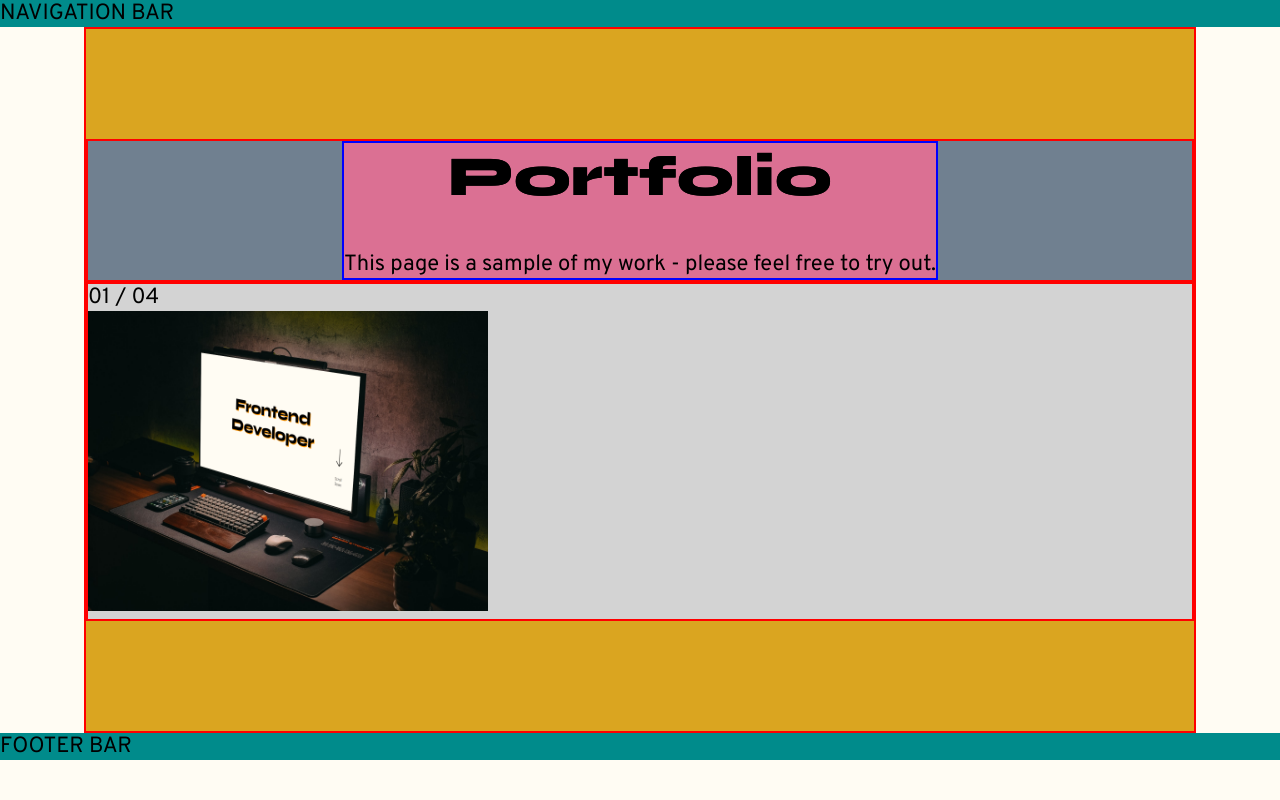
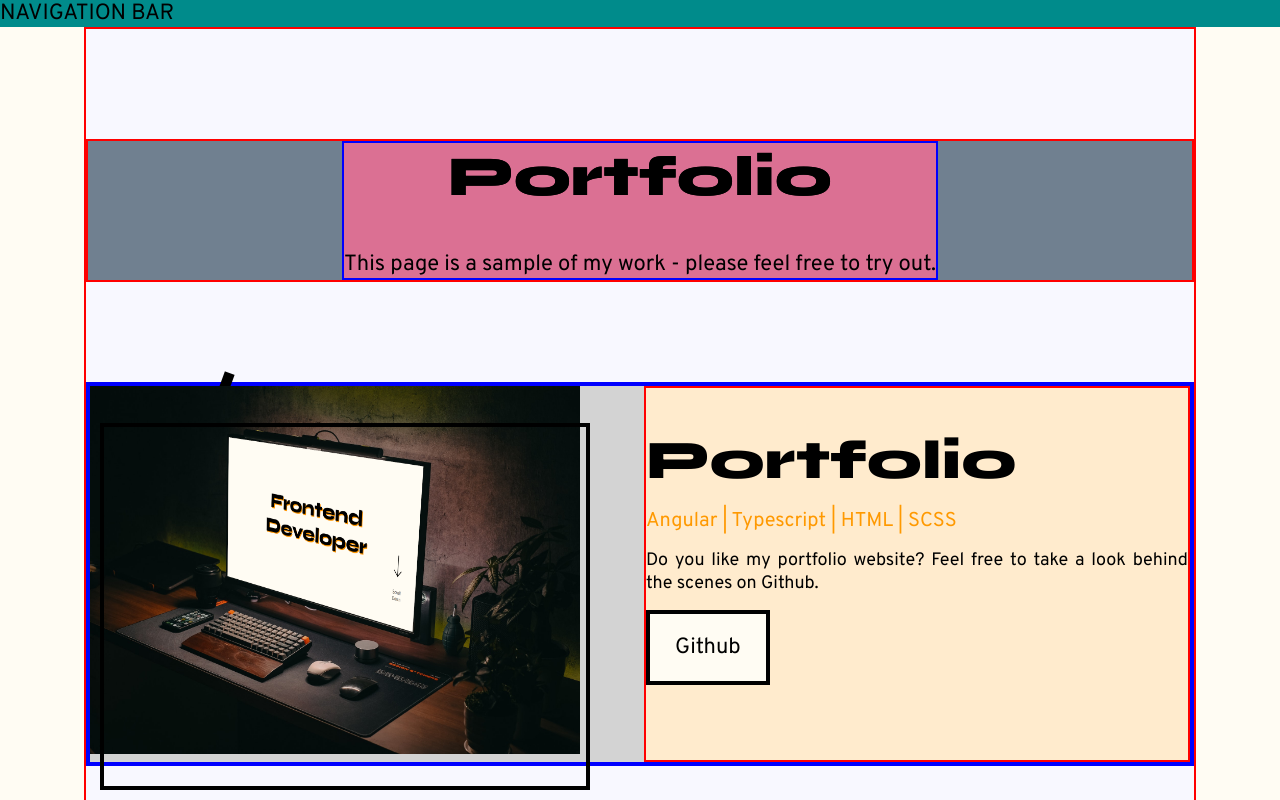
Before and after one commit to LukasErdmanski/Portfolio, an Angular app: page / in a window 1280 px wide. Shown: the top 800 px of the page. Built offline with nearby package versions, Linux system fonts and the light colour scheme.

Commit message:
added number, frame-wrapper, text-container to project part in portfolio component

```diff
--- a/src/app/portfolio/portfolio.component.html
+++ b/src/app/portfolio/portfolio.component.html
@@ -8,13 +8,35 @@
     </div>
   </div>
   <div class="project">
-    <div>01 / 04</div>
+    <div class="number">01 / 04</div>
     <div class="img-wrapper">
       <img
         class="project-img"
         src="assets/img/portfolio-view.png"
         alt="portfolio-view"
       />
+      <div class="frame-wrapper">
+        <div class="frame"></div>
+      </div>
+    </div>
+    <div class="text-container">
+      <h2>Portfolio</h2>
+      <div class="techs">
+        <span>Angular | Typescript | HTML | SCSS</span>
+      </div>
+      <span class="descripition">
+        Do you like my portfolio website? Feel free to take a look behind the
+        scenes on Github.
+      </span>
+      <div class="btn-container">
+        <a
+          href="https://github.com/LukasErdmanski/Portfolio"
+          target="_blank"
+          class="btn btn-black"
+        >
+          Github
+        </a>
+      </div>
     </div>
   </div>
 </div>
--- a/src/app/portfolio/portfolio.component.scss
+++ b/src/app/portfolio/portfolio.component.scss
@@ -3,7 +3,7 @@
 @import "src/assets/fonts/_typography";
 
 .container {
-  background-color: goldenrod;
+  background-color: ghostwhite;
   border: 2px solid red;
 
   width: 100%;
@@ -36,21 +36,87 @@
 
   .project {
     background-color: lightgrey;
-    border: 2px solid red;
+    border: 4px solid blue;
+
+    display: flex;
+    gap: 5vw;
+    margin: 100px 0;
+    position: relative;
 
     .number {
+      position: absolute;
+      top: -2.5vh;
+      font-family: $secondary_font;
+      font-weight: $fw-black;
+      font-size: $fs-headline2;
+
+      // TODO: change dynamicly left, right property; depands if project container is even number (right site) or not (left site)
+      right: 10px;
+      left: 10px;
     }
 
     .img-wrapper {
-      $imgWIdth: 400px;
+      $imgWidth: 490px;
       height: 100%;
+      position: relative;
 
       .project-img {
-        width: $imgWIdth;
+        width: $imgWidth;
         aspect-ratio: 4/3;
         // object-fit: cover;
         object-fit: fill;
       }
+
+      .frame-wrapper {
+        position: absolute;
+        top: 0px;
+        left: 0px;
+        width: $imgWidth;
+        aspect-ratio: 4 / 3;
+
+        .frame {
+          position: absolute;
+          top: 10%;
+          left: 10px;
+          height: 100%;
+          width: 100%;
+          border: $frame;
+        }
+      }
+    }
+  }
+
+  .text-container {
+    background-color: blanchedalmond;
+    border: 2px solid red;
+
+    width: 50%;
+    height: auto;
+    display: flex;
+    flex-direction: column;
+    align-items: flex-start;
+    justify-content: flex-start;
+    padding-top: 5vh;
+    gap: 15px;
+
+    h2 {
+      font-family: $secondary_font;
+      font-weight: $fw-black;
+      font-size: $fs-headline2;
+    }
+
+    span {
+      text-align: justify;
+    }
+
+    .techs {
+      color: $secondary_clr;
+      font-size: $fs-md;
+    }
+
+    .descripition {
+      font-size: $fs-sm;
+      text-align: justify;
     }
   }
 }
```
